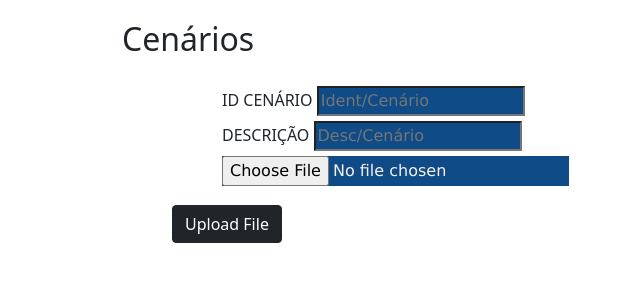
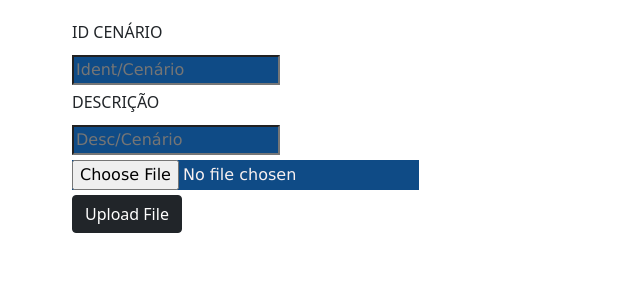
Before and after one commit to moisestraves/pojetoautoml, a PHP site: page /novo-cenario.php in a window 1280 px wide. Shown: the part 100-400 px from the top of the page, without its empty margins (10-650 px from the left). Run offline with PHP 8.4, Linux system fonts and the light colour scheme; the visitor is signed in with stand-in values (Sample User, id 1).

Commit message:
Correção  CSS Layout Tele novo cenário

```diff
--- a/css/main.css
+++ b/css/main.css
@@ -93,8 +93,9 @@ margin-left: 20px;
 
     .telacenarios form,div{
        display: block;
-       padding-left: 50px;
-       padding-top: 10px;
+       padding-top: auto;
+
+       margin: auto;
 
 
      }
--- a/novo-cenario.php
+++ b/novo-cenario.php
@@ -31,28 +31,35 @@ if(empty($_SESSION['id'])){
 
         <div class="telacenarios">
 
- <h2>Cenários</h2>
+
 
  <form  action="upload.php" method="post" enctype="multipart/form-data">
      <div>
      <label>ID CENÁRIO</label>
+     </div>
+
+     <div>
      <input type="text" name="idcenario" placeholder="Ident/Cenário" >
      </div>
+
      <div>
      <label>DESCRIÇÃO</label>
+     </div>
+
+     <div>
      <input type="text" name="descenario" placeholder="Desc/Cenário">
      </div>
 
      <div>
+       <input type="file" name ="arquivoUpload">
+     </div>
 
-    <input type="file" name ="arquivoUpload">
+     <div>
+    <button type="submit" class="btn btn-dark">Upload File</button>
      </div>
-     <br>
-
-    <button type="submit" class="btn btn-dark">Upload File</button>
 
  </form>
- </div>
+</div>
 </div>
 </body>
 </html>
```
